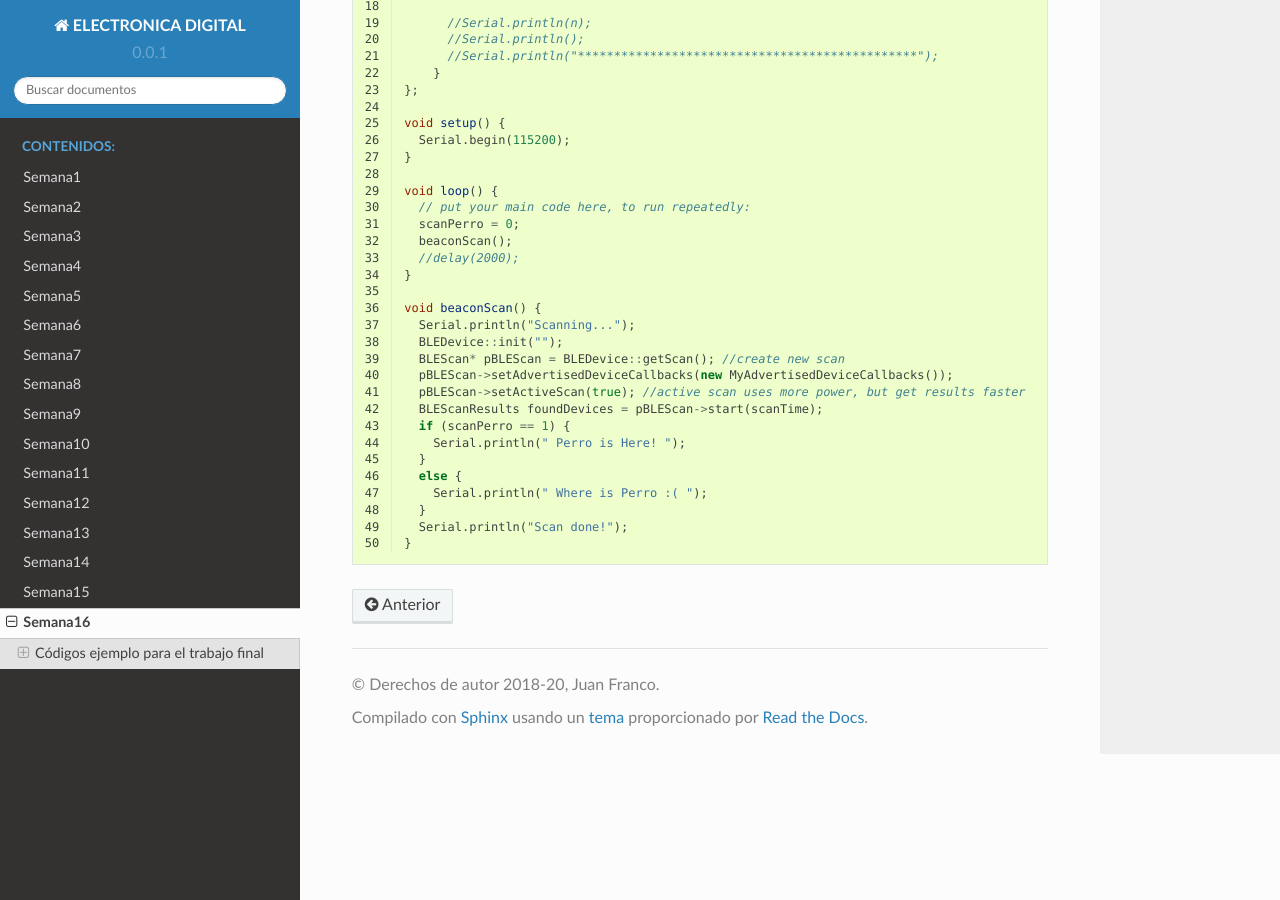
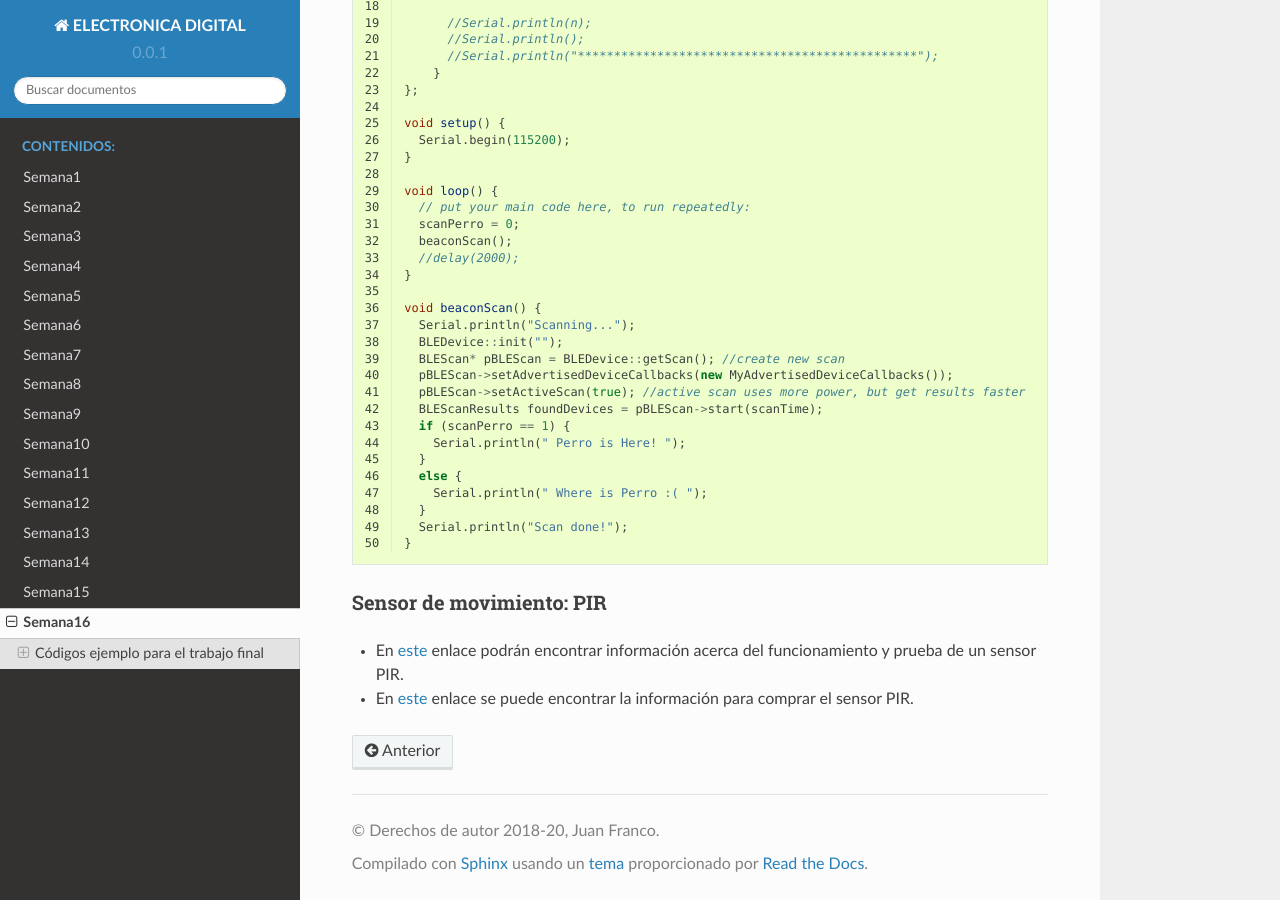
Before and after one commit to juanferfranco/ElectronicaDigital, a Sphinx documentation site: the page built from docs/_semana16/semana16.rst, in a window 1280 px wide and 900 px high, scrolled down 2128 px. Built offline with Sphinx 7.4.7 and the Read the Docs theme 2.0.0, drawn with Linux system fonts in a browser that asks for light colours.

Commit message:
update week 16

```diff
--- a/docs/_semana16/semana16.rst
+++ b/docs/_semana16/semana16.rst
@@ -135,3 +135,11 @@ Este ejemplo escrito para un ESP32 permite detectar la presencia de de un beacon
      }
      Serial.println("Scan done!");
    }
+
+Sensor de movimiento: PIR
+^^^^^^^^^^^^^^^^^^^^^^^^^^
+
+* En `este <https://learn.adafruit.com/pir-passive-infrared-proximity-motion-sensor/how-pirs-work>`__ enlace podrán encontrar
+  información acerca del funcionamiento y prueba de un sensor PIR.
+* En `este <https://www.didacticaselectronicas.com/index.php/sensores/sensor-de-movimiento,-pir-sensor,-pir-detail>`__
+  enlace se puede encontrar la información para comprar el sensor PIR.
```
